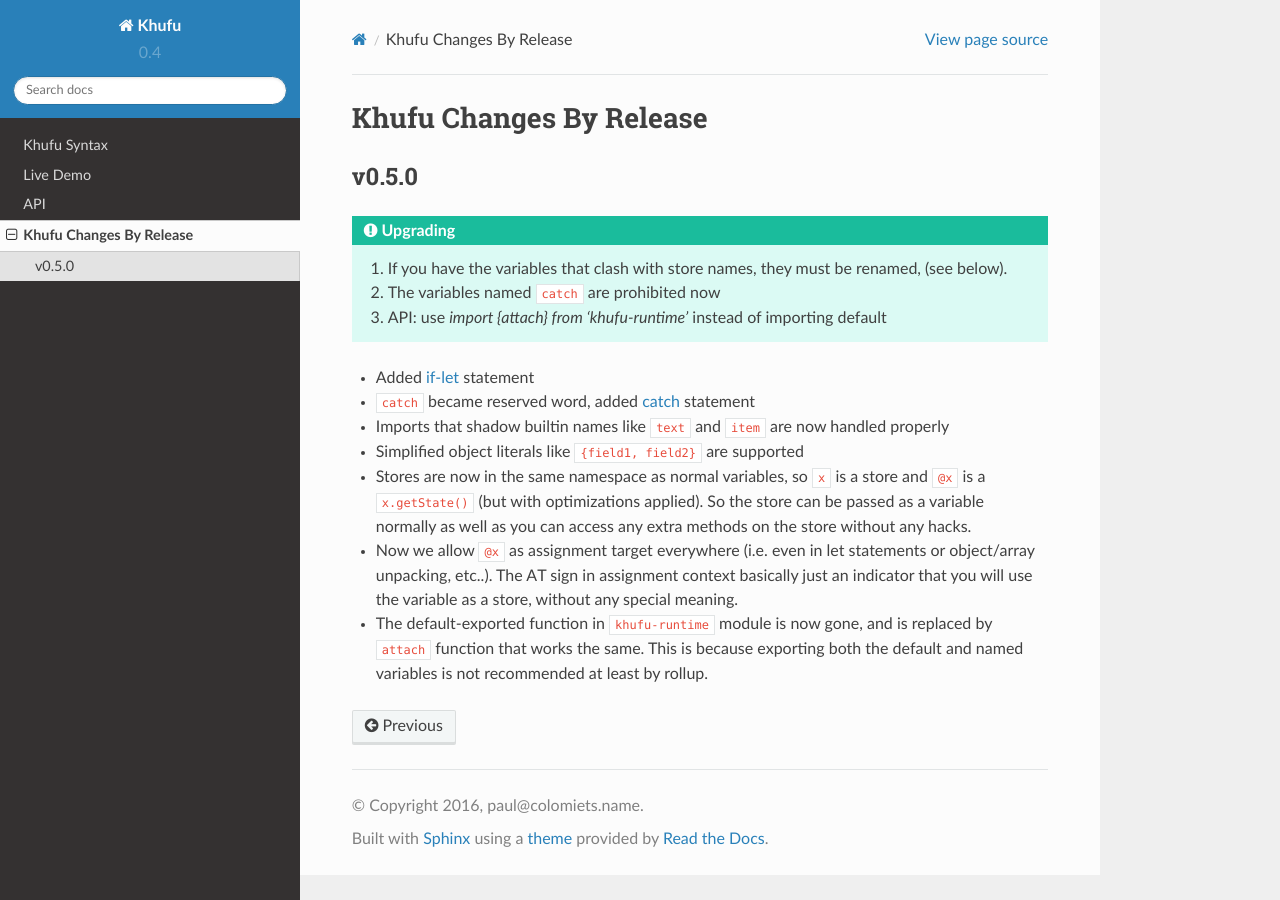
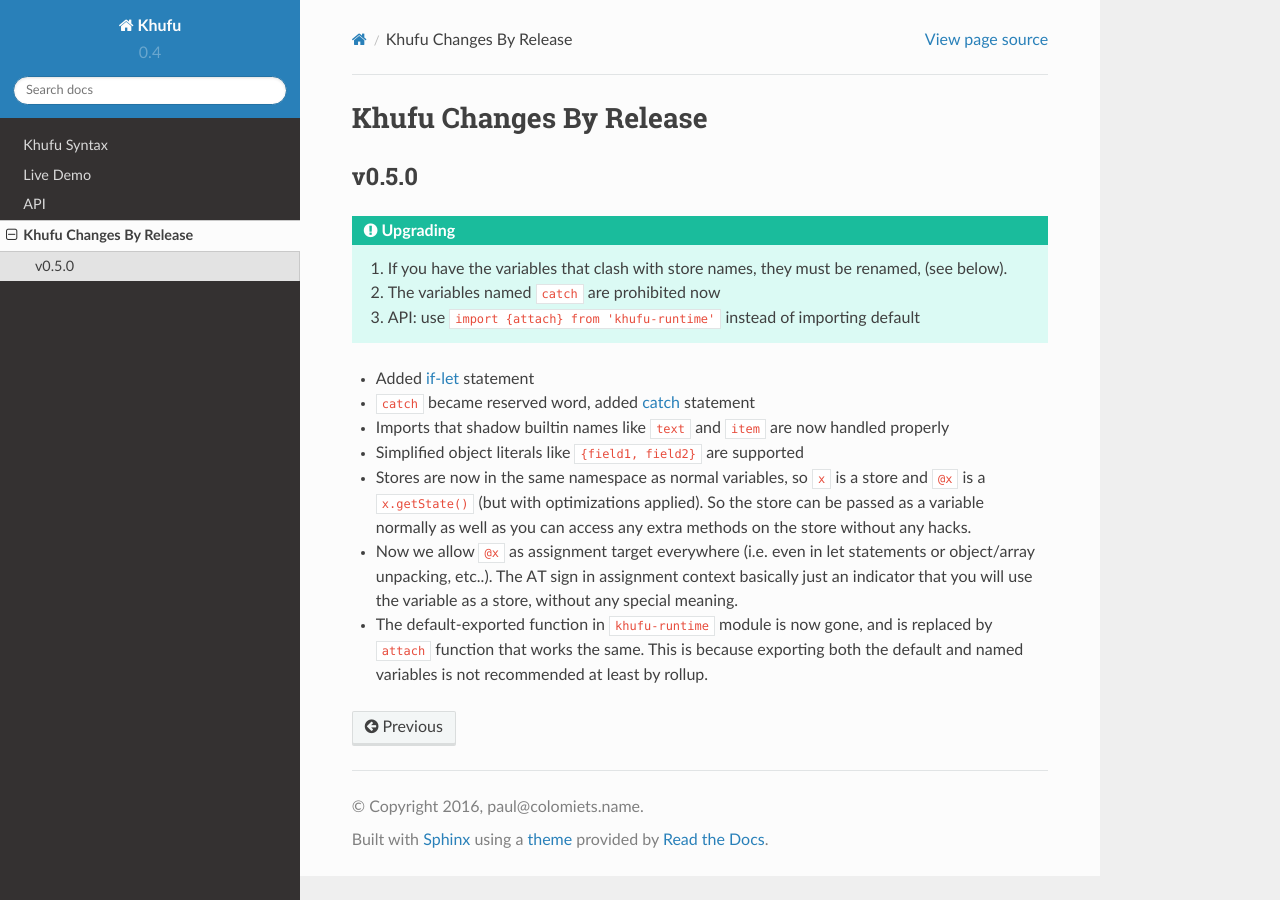
Before and after one commit to tailhook/khufu, a Sphinx documentation site: the page built from doc/changelog.rst, in a window 1280 px wide. Built offline with Sphinx 7.4.7 and the Read the Docs theme 2.0.0, drawn with Linux system fonts in a browser that asks for light colours.

Commit message:
Formatting fixed

```diff
--- a/doc/changelog.rst
+++ b/doc/changelog.rst
@@ -13,7 +13,7 @@
    1. If you have the variables that clash with store names, they must be
       renamed, (see below).
    2. The variables named ``catch`` are prohibited now
-   3. API: use `import {attach} from 'khufu-runtime'` instead of
+   3. API: use ``import {attach} from 'khufu-runtime'`` instead of
       importing default
 
 
```
